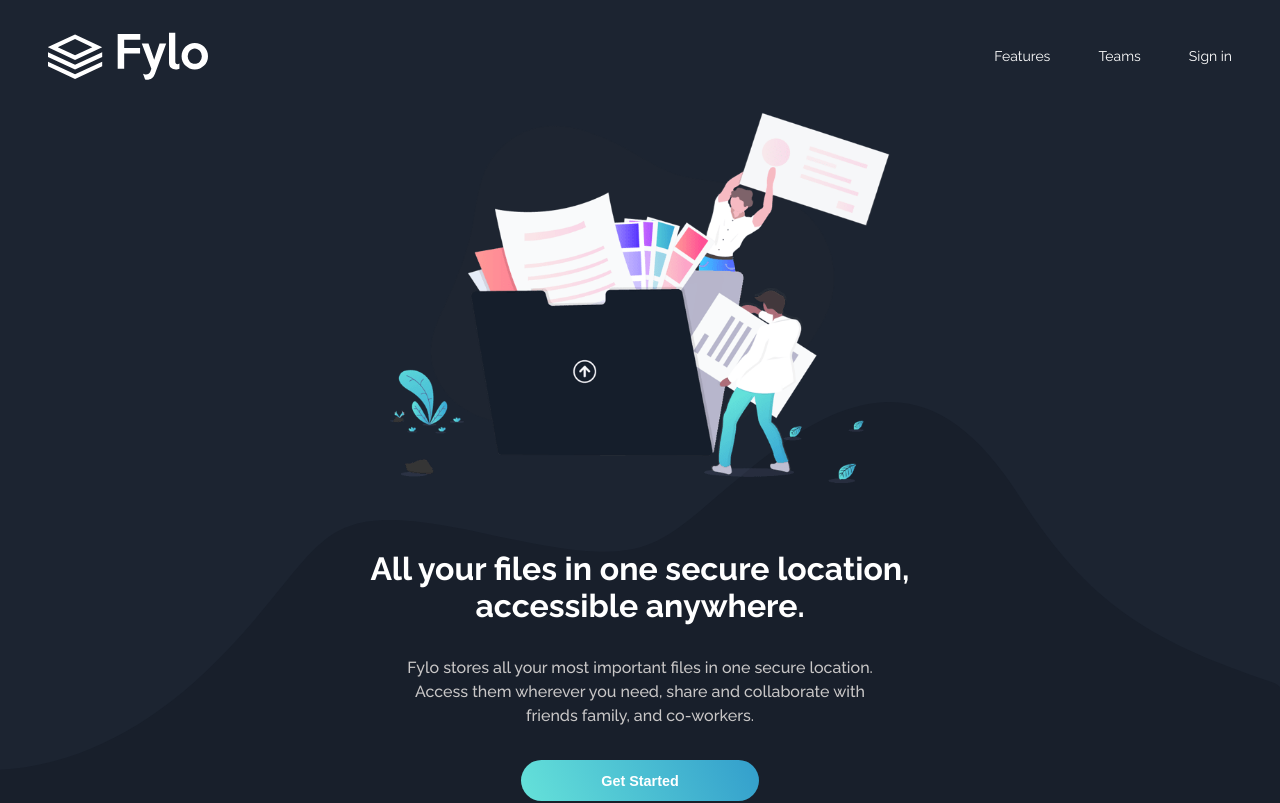
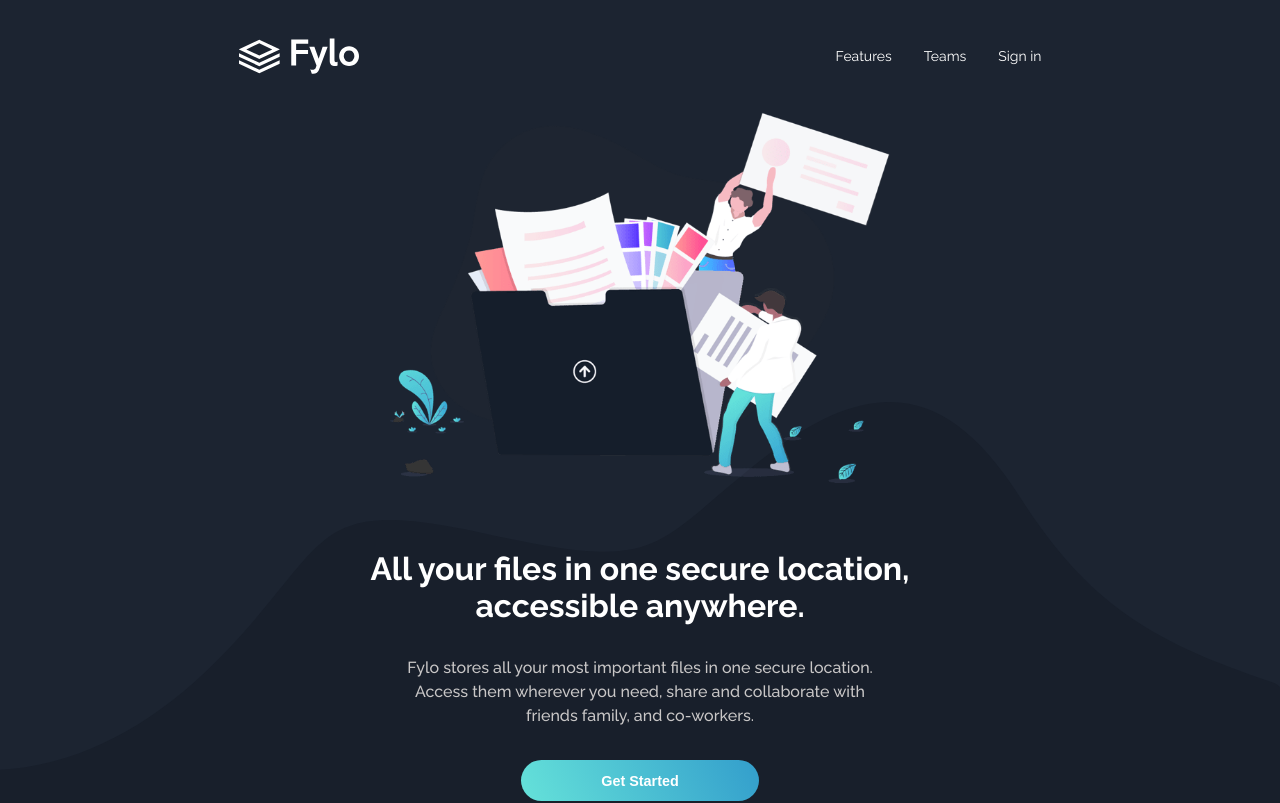
Before and after one commit to Humber70/Fylo-landing-page, a React (Vite) app: page / in a window 1280 px wide. Shown: the top 803 px of the page. Built offline with nearby package versions, Linux system fonts and the light colour scheme; the HTML template or start-up script is replaced by a standard one.

Commit message:
styles: logo size adjustment and some styles

```diff
--- a/src/components/Header/Header.module.css
+++ b/src/components/Header/Header.module.css
@@ -1,15 +1,13 @@
 .header {
-  padding: 0 3rem;
+  display: flex;
+  align-items: center;
+  justify-content: space-around;
   height: 7rem;
-
-  display: flex;
-  justify-content: space-between;
-  align-items: center;
 
   font-family: var(--font-headers);
 }
 
 .logo {
-  width: 160px;
+  width: 120px;
   object-fit: contain;
 }
--- a/src/components/Navigator/Navigator.module.css
+++ b/src/components/Navigator/Navigator.module.css
@@ -1,7 +1,8 @@
 .navigator {
   display: flex;
-  gap: 3rem;
-
+  gap: 2rem;
+  align-items: center;
+  justify-content: flex-end;
 
   .link {
     font-weight: 400;
```
